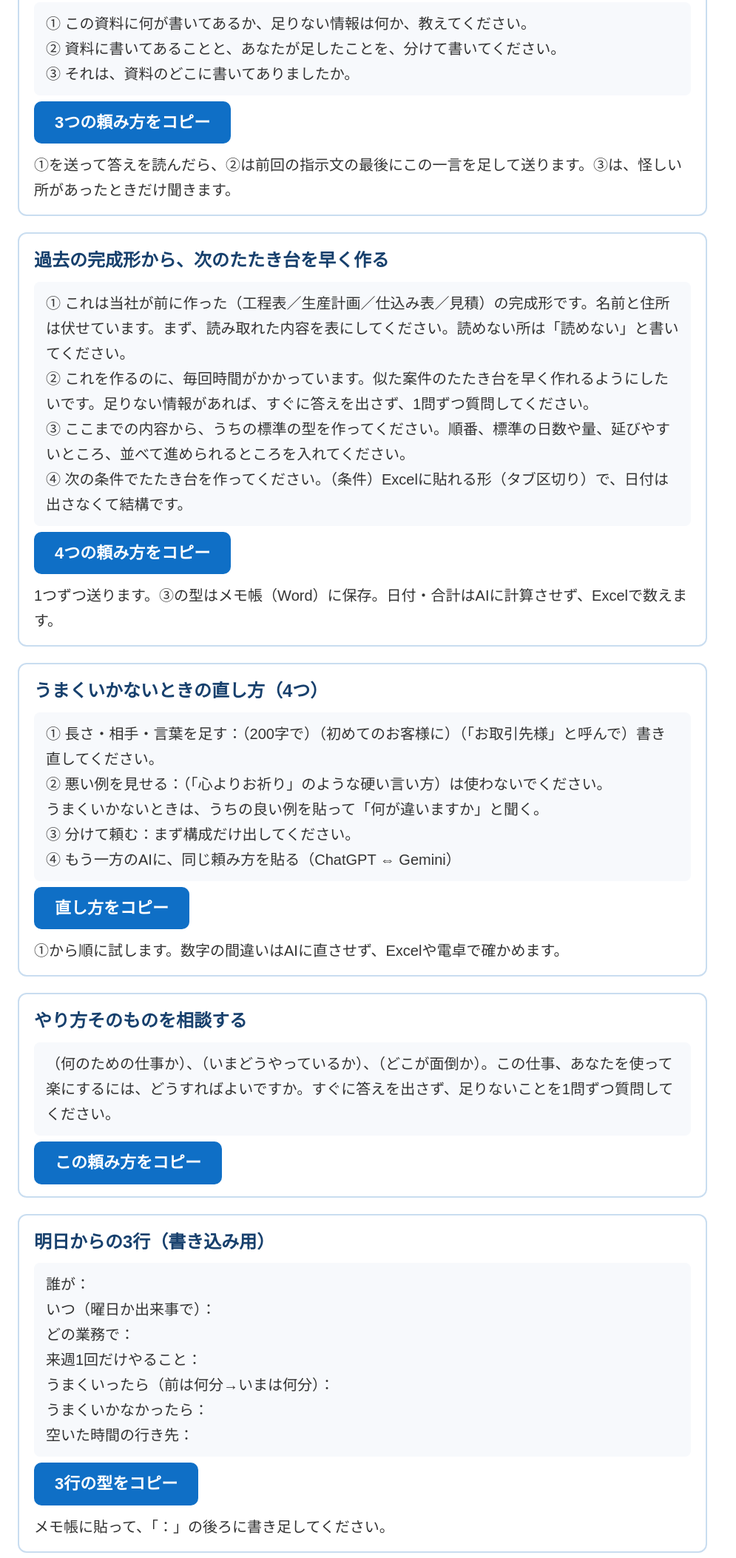
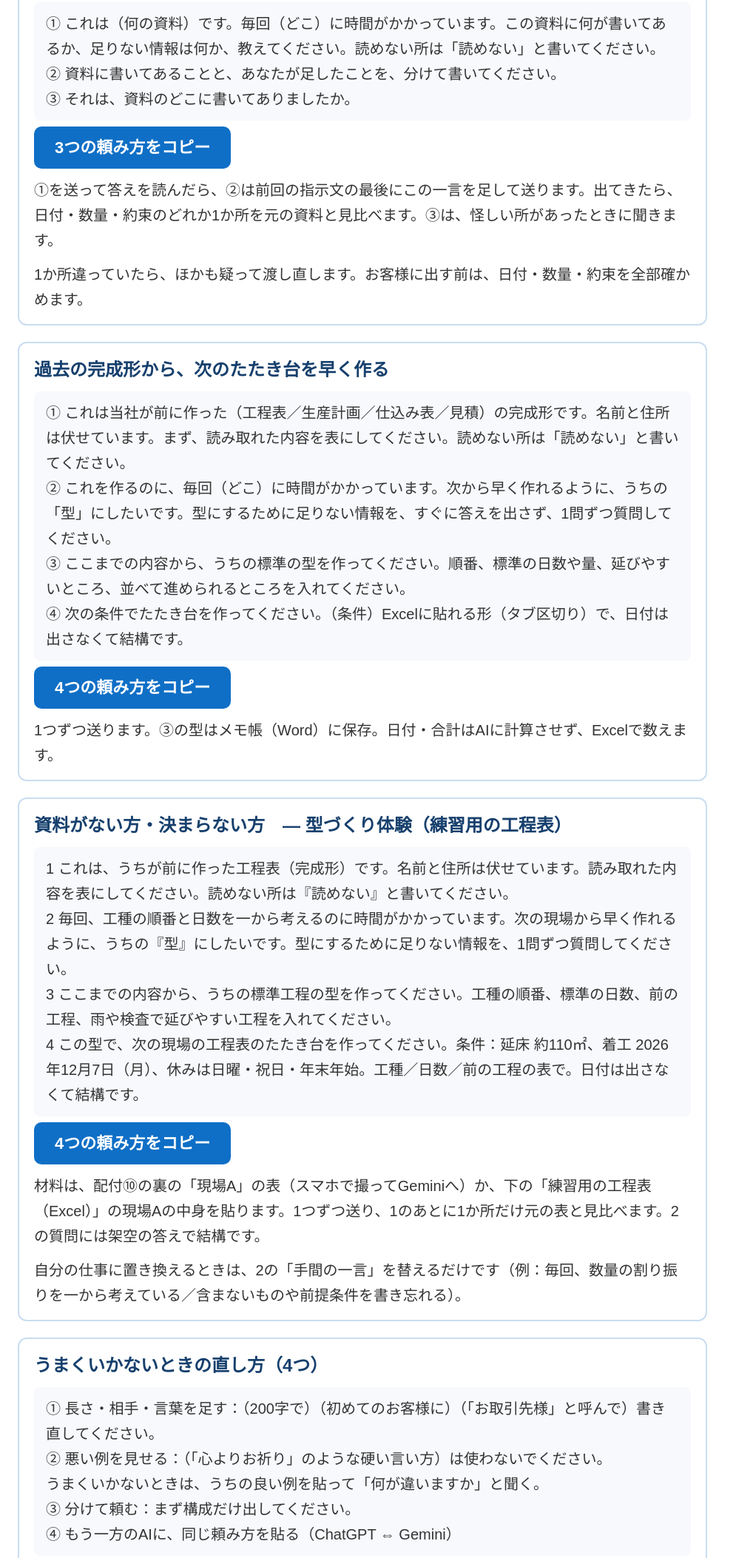
Before and after one commit to 888wisteriavil-cloud/sanuki-ai, a plain HTML site: page index.html in a window 1280 px wide. Shown: the part 923-3029 px from the top of the page at 74% size, without its empty margins (0-995 px from the left). Drawn offline with Linux system fonts and the light colour scheme.

Commit message:
第3回：配付⑩⑪を手順の紙に、型づくり体験の頼み方を追加

```diff
--- a/index.html
+++ b/index.html
@@ -177,20 +177,31 @@ D 出力の形：そのまま印刷できる形で</div>
     </div>
     <div class="card">
       <h2>資料を渡したら、この3つの順で</h2>
-      <div class="text" id="u2">① この資料に何が書いてあるか、足りない情報は何か、教えてください。
+      <div class="text" id="u2">① これは（何の資料）です。毎回（どこ）に時間がかかっています。この資料に何が書いてあるか、足りない情報は何か、教えてください。読めない所は「読めない」と書いてください。
 ② 資料に書いてあることと、あなたが足したことを、分けて書いてください。
 ③ それは、資料のどこに書いてありましたか。</div>
       <button class="copy" data-target="u2">3つの頼み方をコピー</button><span class="done" aria-live="polite"></span>
-      <div class="then">①を送って答えを読んだら、②は前回の指示文の最後にこの一言を足して送ります。③は、怪しい所があったときだけ聞きます。</div>
+      <div class="then">①を送って答えを読んだら、②は前回の指示文の最後にこの一言を足して送ります。出てきたら、日付・数量・約束のどれか1か所を元の資料と見比べます。③は、怪しい所があったときに聞きます。</div>
+      <div class="then">1か所違っていたら、ほかも疑って渡し直します。お客様に出す前は、日付・数量・約束を全部確かめます。</div>
     </div>
     <div class="card">
       <h2>過去の完成形から、次のたたき台を早く作る</h2>
       <div class="text" id="u3">① これは当社が前に作った（工程表／生産計画／仕込み表／見積）の完成形です。名前と住所は伏せています。まず、読み取れた内容を表にしてください。読めない所は「読めない」と書いてください。
-② これを作るのに、毎回時間がかかっています。似た案件のたたき台を早く作れるようにしたいです。足りない情報があれば、すぐに答えを出さず、1問ずつ質問してください。
+② これを作るのに、毎回（どこ）に時間がかかっています。次から早く作れるように、うちの「型」にしたいです。型にするために足りない情報を、すぐに答えを出さず、1問ずつ質問してください。
 ③ ここまでの内容から、うちの標準の型を作ってください。順番、標準の日数や量、延びやすいところ、並べて進められるところを入れてください。
 ④ 次の条件でたたき台を作ってください。（条件）Excelに貼れる形（タブ区切り）で、日付は出さなくて結構です。</div>
       <button class="copy" data-target="u3">4つの頼み方をコピー</button><span class="done" aria-live="polite"></span>
       <div class="then">1つずつ送ります。③の型はメモ帳（Word）に保存。日付・合計はAIに計算させず、Excelで数えます。</div>
+    </div>
+    <div class="card">
+      <h2>資料がない方・決まらない方　― 型づくり体験（練習用の工程表）</h2>
+      <div class="text" id="u7">1 これは、うちが前に作った工程表（完成形）です。名前と住所は伏せています。読み取れた内容を表にしてください。読めない所は『読めない』と書いてください。
+2 毎回、工種の順番と日数を一から考えるのに時間がかかっています。次の現場から早く作れるように、うちの『型』にしたいです。型にするために足りない情報を、1問ずつ質問してください。
+3 ここまでの内容から、うちの標準工程の型を作ってください。工種の順番、標準の日数、前の工程、雨や検査で延びやすい工程を入れてください。
+4 この型で、次の現場の工程表のたたき台を作ってください。条件：延床 約110㎡、着工 2026年12月7日（月）、休みは日曜・祝日・年末年始。工種／日数／前の工程の表で。日付は出さなくて結構です。</div>
+      <button class="copy" data-target="u7">4つの頼み方をコピー</button><span class="done" aria-live="polite"></span>
+      <div class="then">材料は、配付⑩の裏の「現場A」の表（スマホで撮ってGeminiへ）か、下の「練習用の工程表（Excel）」の現場Aの中身を貼ります。1つずつ送り、1のあとに1か所だけ元の表と見比べます。2の質問には架空の答えで結構です。</div>
+      <div class="then">自分の仕事に置き換えるときは、2の「手間の一言」を替えるだけです（例：毎回、数量の割り振りを一から考えている／含まないものや前提条件を書き忘れる）。</div>
     </div>
     <div class="card">
       <h2>うまくいかないときの直し方（4つ）</h2>
@@ -201,6 +212,7 @@ D 出力の形：そのまま印刷できる形で</div>
 ④ もう一方のAIに、同じ頼み方を貼る（ChatGPT ⇔ Gemini）</div>
       <button class="copy" data-target="u4">直し方をコピー</button><span class="done" aria-live="polite"></span>
       <div class="then">①から順に試します。数字の間違いはAIに直させず、Excelや電卓で確かめます。</div>
+      <div class="then">直す前に確かめる：<span class="say">どこまで読めましたか。</span><span class="say">それは資料のどこに書いてありましたか。</span>（読めていない・取り違え・勝手に足した、の3つを見分けます）</div>
     </div>
     <div class="card">
       <h2>やり方そのものを相談する</h2>
@@ -233,8 +245,8 @@ D 出力の形：そのまま印刷できる形で</div>
     </div>
     <div class="card">
       <h2>ファイル（配付資料のデータ）</h2>
-      <p><a href="day3-1-seikabutsu.docx" download>持参資料から成果物（配付⑩・Word）</a></p>
-      <p><a href="day3-2-naoshikata.docx" download>うまくいかないときの直し方（配付⑪・Word）</a></p>
+      <p><a href="day3-1-seikabutsu.docx" download>持参資料から成果物をつくる：手順と型づくり体験（配付⑩・Word）</a></p>
+      <p><a href="day3-2-naoshikata.docx" download>うまくいかないとき：確かめ方と直し方（配付⑪・Word）</a></p>
       <p><a href="day3-3-ashita.docx" download>明日からの使い方（配付⑫・Word）</a></p>
       <p><a href="day3-4-kurabe.docx" download>AIの版の比べ表（配付⑬・Word）</a></p>
       <p><a href="koutei-renshu.xlsx" download>練習用の工程表（架空の木造住宅・Excel）</a>　― 過去の完成形2つと、日付をExcelが数える練習用シート</p>
```
Also changed, not shown: 3 other files.
